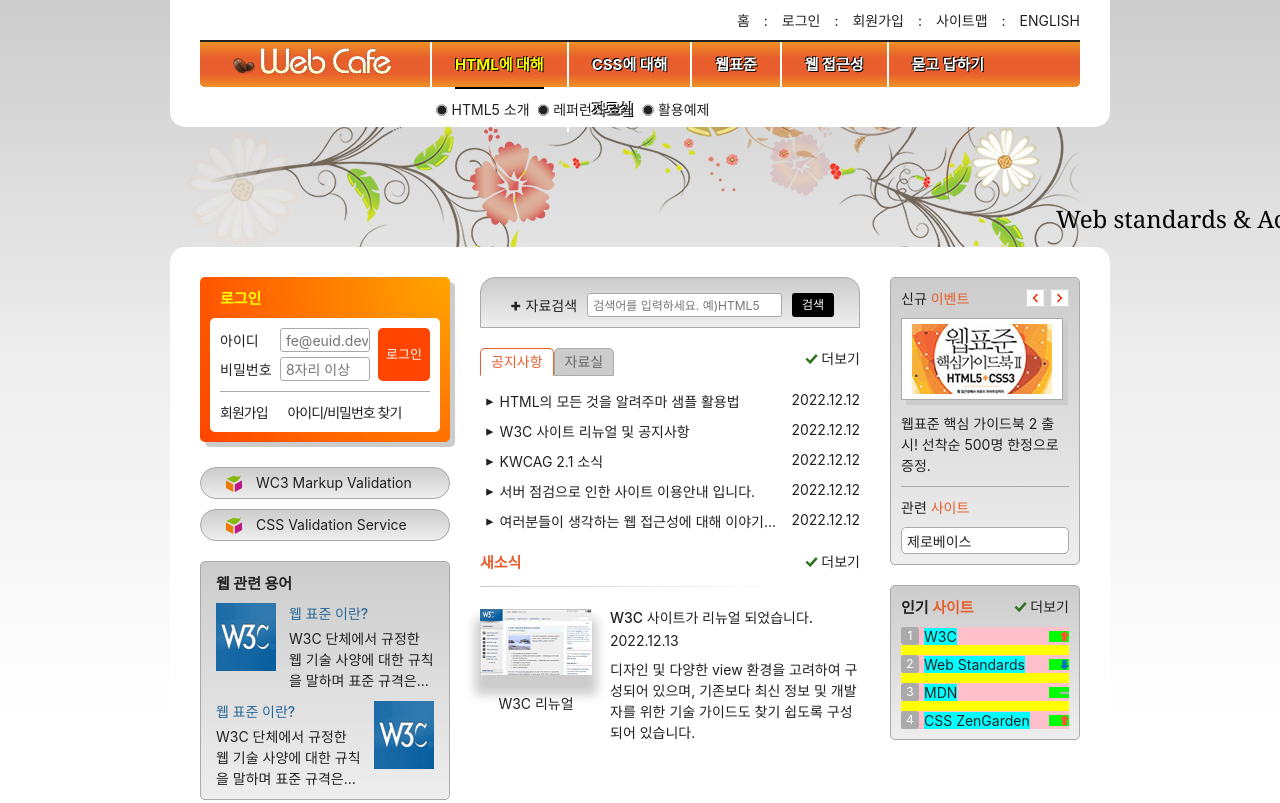
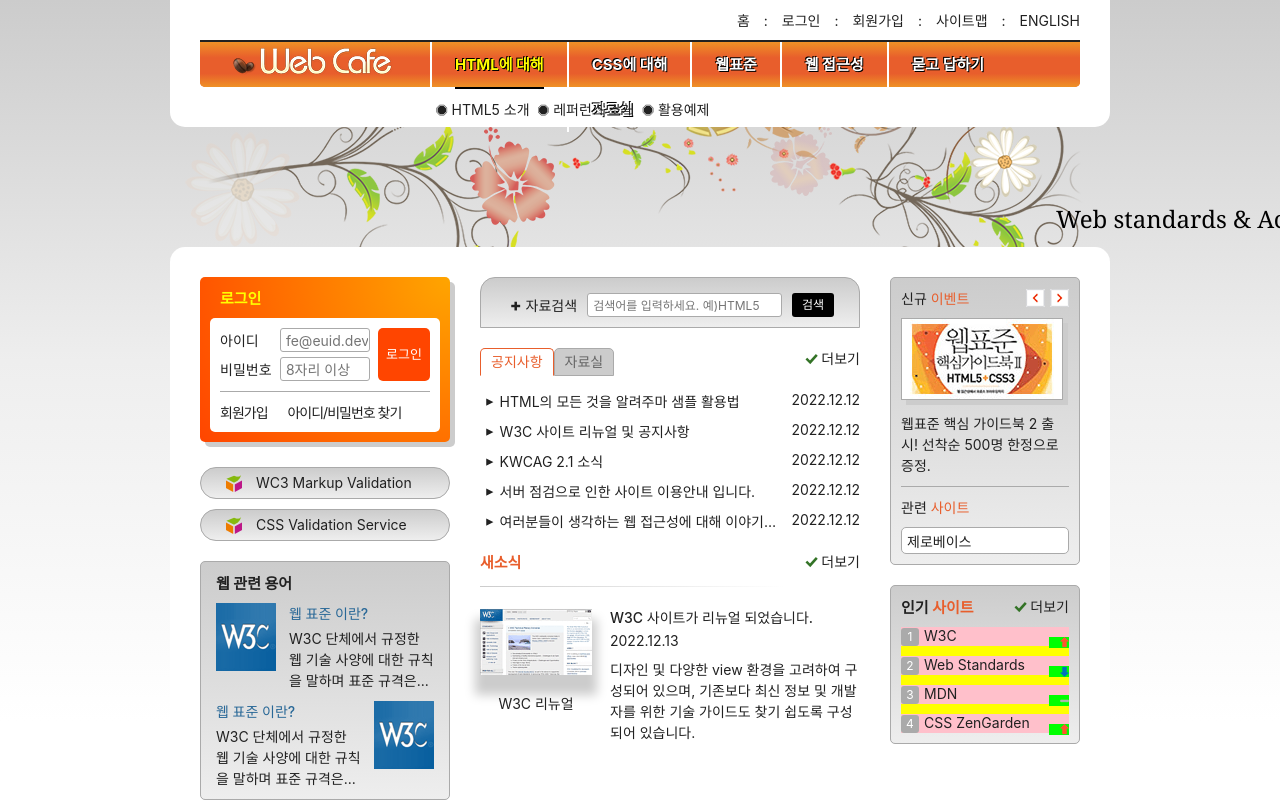
Before and after one commit to sm022/HTML5, a plain HTML site: page index.html in a window 1280 px wide. Shown: the top 803 px of the page. Drawn offline with Linux system fonts and the light colour scheme; a web font is replaced by a local one.

Commit message:
position속성을 사용한 배치

```diff
--- a/styles/style.css
+++ b/styles/style.css
@@ -772,9 +772,7 @@
   margin-top: 10px;
   counter-increment: number;
   background-color: pink;
-  display: flex;
-  flex-flow: row nowrap;
-  align-items: center;
+  position: relative;
 }
 
 .favorite-list li::before{
@@ -791,18 +789,16 @@
   line-height: 1.5;
   }
 
-.favorite-list a{
-  background-color: aqua;
-  /* flex-grow: 1;*/
-}
-
 .up,
 .stop,
 .down{
-  display: inline-block;
+  position: absolute;
+  top: 50%;
+  right: 0;
+  margin-top: -6px;
   width: 20px;
   height: 11px;
-  margin-left: auto;
+  margin-top: auto;
   background: lime url(./images/rank.png) no-repeat 100% 0;
 }
 
```
